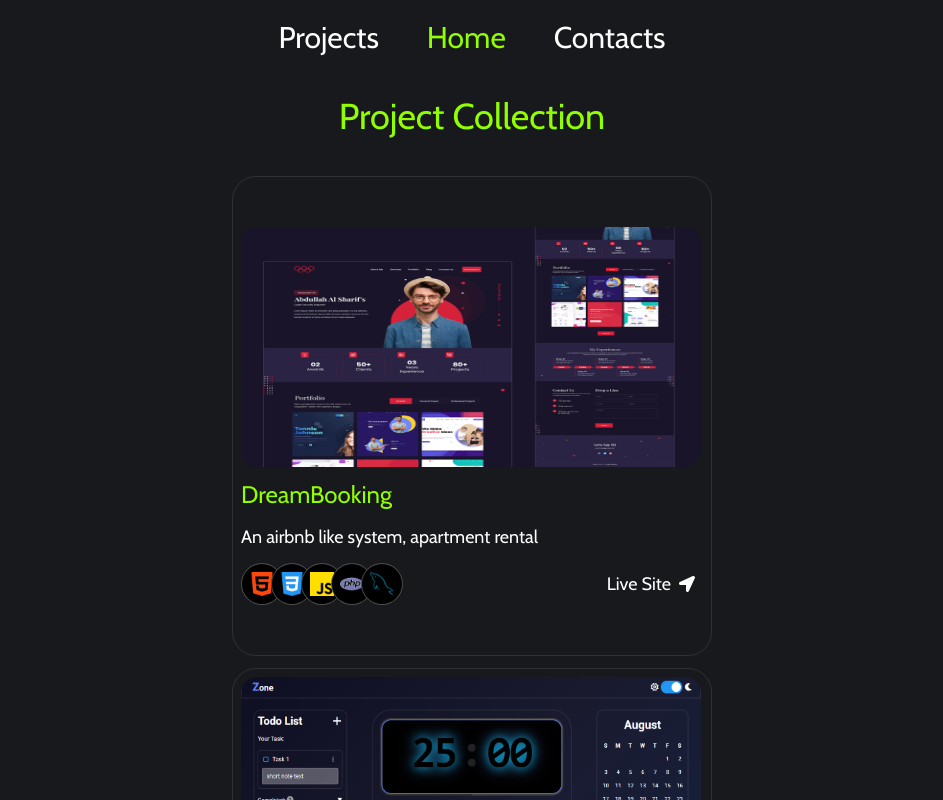
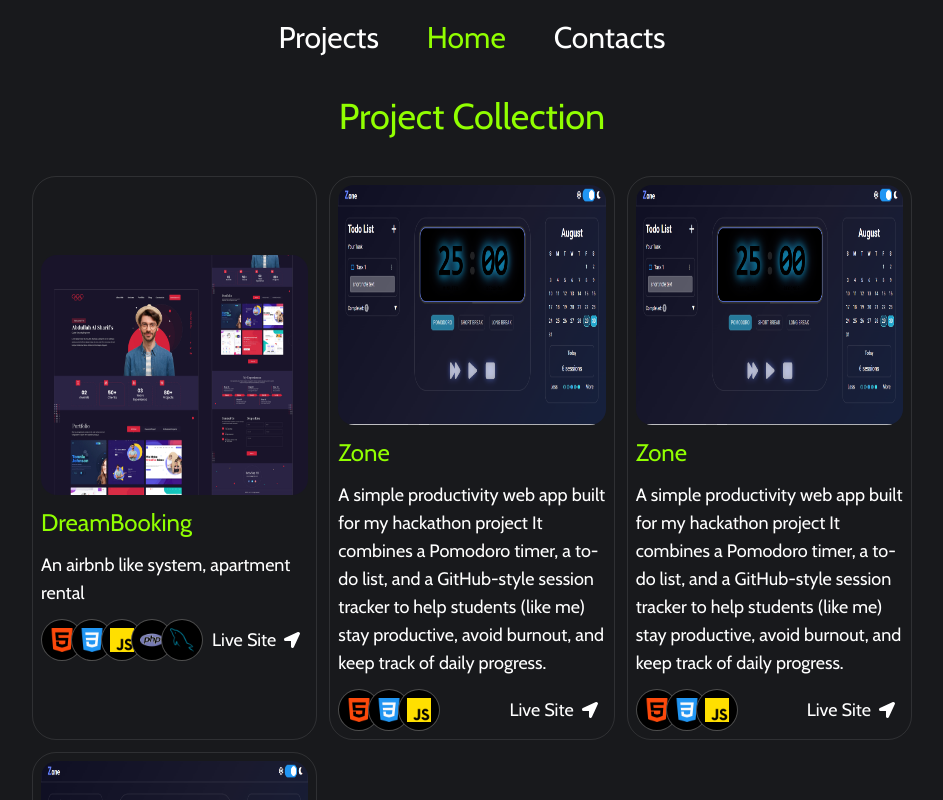
Before and after one commit to Frehitzz/my-portfolio, a React (Vite) app: page /projects in a window 1280 px wide. Shown: the top 800 px of the page, without its empty margins (168-1111 px from the left). Built offline with nearby package versions, Linux system fonts and the light colour scheme.

Commit message:
style: done styling responsiveness for desktop user

```diff
--- a/src/components/Projectdiv.jsx
+++ b/src/components/Projectdiv.jsx
@@ -42,15 +42,17 @@ function Projectdiv() {
 
   return (
     // main container
-    <div className="grid grid-cols-1 grid-rows-3 gap-3 mb-25 md:mb-30 md:mx-auto">
+    <div className="grid grid-cols-1 grid-rows-3 gap-3 mb-25 md:mb-30 md:mx-auto lg:mx-0 lg:grid-cols-3 ">
       {itemProjects.map((item) => (
         // mapping container
-        <div className="flex flex-col justify-center border border-white/[0.1] p-2 rounded-3xl md:w-120">
+        <div className="flex flex-col justify-center border border-white/[0.1] p-2 rounded-3xl md:w-100 lg:w-auto">
           {/* img of prohject */}
-          <img
-            className=" w-80 h-45 md:w-115 md:h-60 bg-cover bg-center rounded-2xl"
-            src={item.background}
-          ></img>
+          <div className="md:flex md:justify-center">
+            <img
+              className=" w-80 h-45 md:w-115 md:h-60 bg-cover bg-center rounded-2xl"
+              src={item.background}
+            ></img>
+          </div>
           <div className="">
             <h1 className="text-2xl text-[#91ff00] pt-3">{item.name}</h1>
             <p className="text-lg text-white py-3">{item.description}</p>
--- a/src/pages/Home.jsx
+++ b/src/pages/Home.jsx
@@ -8,7 +8,7 @@ import Likebutton from "../components/Likebutton.jsx";
 
 function Home() {
   return (
-    <div className="px-4 md:px-10 lg:px-25">
+    <div className="px-4 md:px-10 lg:px-50">
       <div className="lg:min-h-screen flex items-center justify-center">
         <div className="w-full max-w-7xl flex flex-col lg:h-[80vh]">
           <Mainheader />
--- a/src/pages/Projects.jsx
+++ b/src/pages/Projects.jsx
@@ -1,7 +1,7 @@
 import Projectdiv from "../components/Projectdiv.jsx";
 function Projects() {
   return (
-    <div className="px-4 md:px-10 md:flex md:flex-col md:justify-center">
+    <div className="px-4 md:px-10 lg:px-50 md:flex md:flex-col md:justify-center">
       <h1 className="text-3xl text-[#91ff00] text-center py-7 md:py-10 md:text-4xl">
         Project Collection
       </h1>
```
